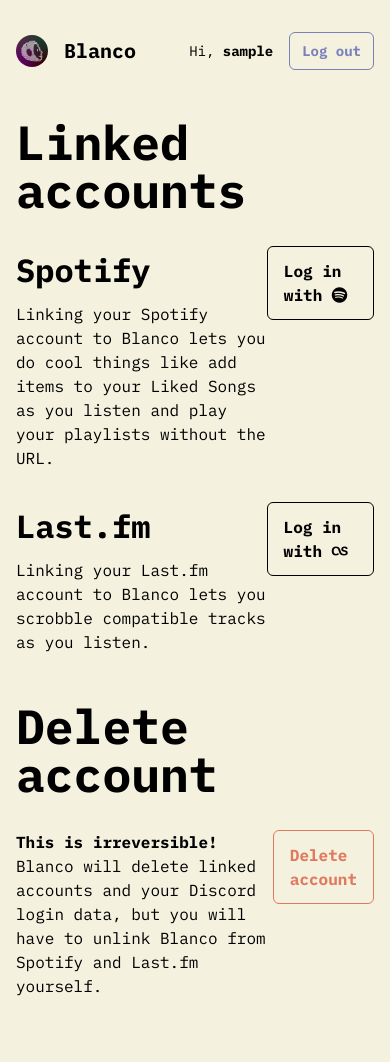
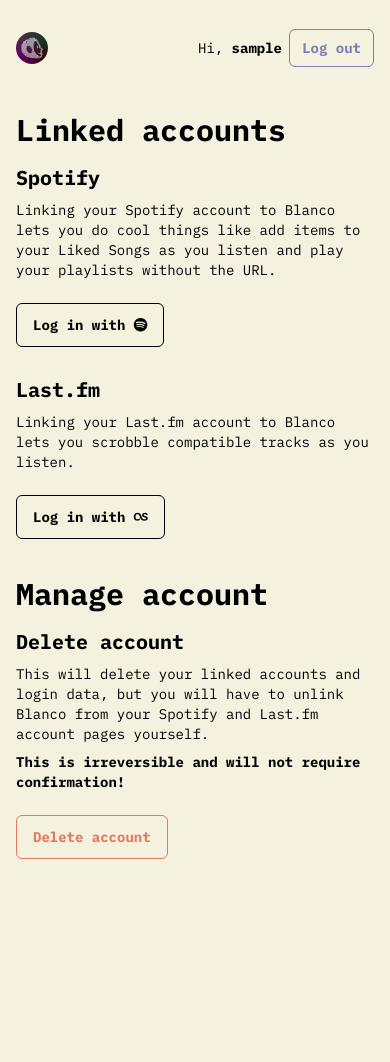
Before and after one commit to deckardsworkspace/blanco-bot, a Python web app: template server/templates/dashboard.html in a window 390 px wide. After the commit the page ends 859 px from the top, so only its background shows below. Run offline with Jinja, Linux system fonts and the light colour scheme; the template is opened without the code that fills it: most values are stand-ins (such as "Sample title", 1, 10 or a date in 2020); style sheets or scripts are compiled from the project's sources; some libraries are stand-ins or nearby versions.

Commit message:
server: Sizing fixes for mobile

```diff
--- a/server/static/css/base.css
+++ b/server/static/css/base.css
@@ -4,16 +4,19 @@
         @apply font-bold;
     }
     h1 {
-        @apply text-5xl;
+        @apply text-3xl md:text-5xl;
     }
     h2 {
-        @apply text-[2rem];
+        @apply text-xl md:text-[2rem];
     }
     h3 {
-        @apply text-2xl;
+        @apply text-lg md:text-2xl;
     }
     a {
-        @apply font-bold text-sienna underline;
+        @apply text-sm md:text-base font-bold text-sienna underline;
+    }
+    p {
+        @apply text-sm md:text-base;
     }
     body {
         @apply bg-eggshell;
--- a/server/templates/dashboard.html
+++ b/server/templates/dashboard.html
@@ -13,15 +13,15 @@
                 alt="Blanco bot logo"
                 class="w-8 h-8 mr-4 rounded-full"
             >
-            <h1 class="text-xl font-mono font-bold">Blanco</h1>
+            <h1 class="text-xl font-mono font-bold hidden md:block">Blanco</h1>
         </div>
 
         <!-- User -->
-        <div id="user" class="flex items-center justify-end">
-            <p class="mr-4 text-sm">Hi, <strong>{{ username }}</strong></p>
+        <div id="user" class="grid grid-cols-2 gap-2 items-center relative">
+            <p class="text-sm">Hi, <strong>{{ username }}</strong></p>
             <a href="/logout" id="logout"
-                class="text-sm text-blue font-bold no-underline transition-all
-                    px-3 py-2 border border-blue rounded-md hover:mt-[-4px] hover:ml-[-4px]
+                class="text-sm text-blue font-bold no-underline absolute right-0
+                    px-3 py-2 border border-blue rounded-md transition-all block
                     hover:border-r-4 hover:border-b-4 active:border-r-2 active:border-b-2"
             >
                 Log out
@@ -33,19 +33,19 @@
     <main class="mt-12 mb-8">
         <!-- Account linking -->
         <section>
-            <h1 class="mb-8">Linked accounts</h1>
+            <h1 class="mb-4 md:mb-8">Linked accounts</h1>
 
             <!-- Spotify -->
-            <div class="flex items-start justify-between">
+            <div class="md:flex items-start justify-between">
                 <div>
-                    <h2 class="mb-2">Spotify</h2>
+                    <h2 class="mb-2 md:mb-4">Spotify</h2>
                     {% if spotify_logged_in %}
                     <p class="max-w-md mb-2">
-                        <i class="fa-solid fa-check"></i>
+                        <i class="fa-solid fa-check text-green-600"></i>
                         Logged in as <strong>{{ spotify_username }}</strong>
                     </p>
                     {% endif %}
-                    <p class="max-w-md">
+                    <p class="max-w-md mb-8 md:mb-0">
                         Linking your Spotify account to Blanco lets you do cool things
                         like add items to your Liked Songs as you listen and play your
                         playlists without the URL.
@@ -72,16 +72,16 @@
             </div>
 
             <!-- Last.fm -->
-            <div class="flex items-start justify-between mt-8 mb-2">
+            <div class="md:flex items-start justify-between mt-10 md:mt-8 mb-2">
                 <div>
-                    <h2 class="mb-2">Last.fm</h2>
+                    <h2 class="mb-2 md:mb-4">Last.fm</h2>
                     {% if lastfm_logged_in %}
                     <p class="max-w-md mb-2">
-                        <i class="fa-solid fa-check"></i>
+                        <i class="fa-solid fa-check text-green-600"></i>
                         Logged in as <strong>{{ lastfm_username }}</strong>
                     </p>
                     {% endif %}
-                    <p class="max-w-md">
+                    <p class="max-w-md mb-8 md:mb-0">
                         Linking your Last.fm account to Blanco lets you
                         scrobble compatible tracks as you listen.
                     </p>
@@ -109,14 +109,20 @@
 
         <!-- Account management -->
         <section class="mt-12">
-            <h1 class="mb-8">Delete account</h1>
+            <h1 class="mb-4 md:mb-8">Manage account</h1>
 
-            <div class="flex items-start justify-between">
-                <p class="max-w-md">
-                    <strong>This is irreversible!</strong> Blanco will delete linked
-                    accounts and your Discord login data, but you will have to unlink
-                    Blanco from Spotify and Last.fm yourself.
-                </p>
+            <div class="md:flex items-start justify-between">
+                <div class="max-w-md mb-8 md:mb-0">
+                    <h2 class="mb-2 md:mb-4">Delete account</h2>
+                    <p class="mb-2">
+                        This will delete your linked accounts and login data,
+                        but you will have to unlink Blanco from your Spotify and Last.fm
+                        account pages yourself.
+                    </p>
+                    <p>
+                        <strong>This is irreversible and will not require confirmation!</strong>
+                    </p>
+                </div>
                 <a href="/deleteaccount"
                     class="text-md text-sienna font-bold no-underline
                         px-4 py-3 border border-sienna rounded-md transition-all hover:mt-[-4px]
```
